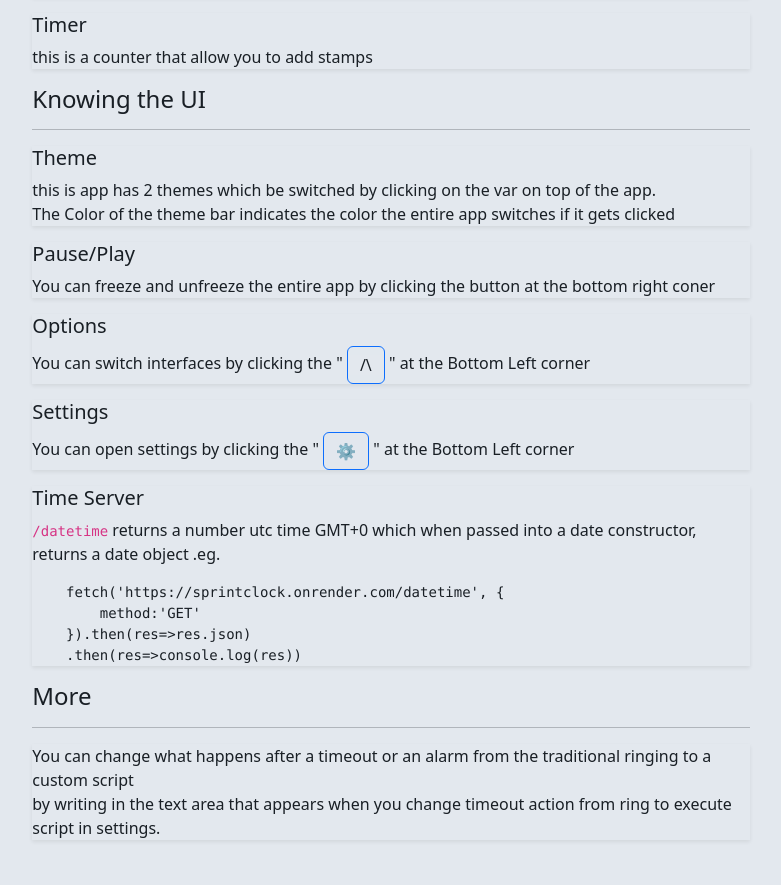
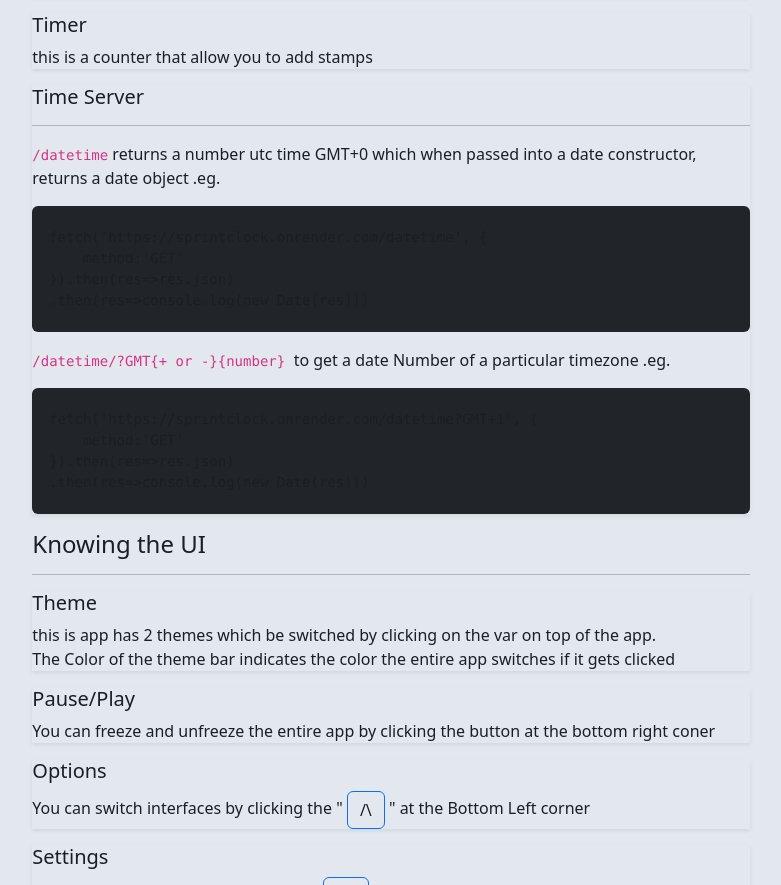
Before and after one commit to Msugh623/sprintclock, a website: page public/docs.html in a window 1280 px wide. Shown: the part 851-1736 px from the top of the page, without its empty margins (249-1030 px from the left). Drawn offline with Linux system fonts and the light colour scheme.

Commit message:
indexed time server in docs

```diff
--- a/public/docs.html
+++ b/public/docs.html
@@ -82,6 +82,36 @@
                             this is a counter that allow you to add stamps
                         </div>
                     </div>
+                    <div class="shadow-sm">
+                        <h5 class="mt-3">
+                            Time Server
+                        </h5>
+                        <hr>
+                        <div>
+                            <code>/datetime</code> returns a number utc time GMT+0 which when passed into a date
+                            constructor, returns a date object .eg.
+                            <div class="my-3 shadow-md  ">
+                                <pre class="bg-dark rounded">
+
+  fetch('https://sprintclock.onrender.com/datetime', {
+      method:'GET'
+  }).then(res=>res.json)
+  .then(res=>console.log(new Date(res)))
+                                </pre>
+                            </div>
+                            <code>/datetime/?GMT{+ or -}{number} </code> to get a date Number of a particular timezone
+                            .eg.
+                            <div class="my-3 shadow-md  ">
+                                <pre class="bg-dark rounded">
+
+  fetch('https://sprintclock.onrender.com/datetime?GMT+1', {
+      method:'GET'
+  }).then(res=>res.json)
+  .then(res=>console.log(new Date(res)))
+                                </pre>
+                            </div>
+                        </div>
+                    </div>
                     </p>
                     <h4>
                         Knowing the UI
@@ -127,23 +157,6 @@
                                 ⚙
                             </div>
                             " at the Bottom Left corner
-                        </div>
-                    </div>
-                    <div class="shadow-sm">
-                        <h5 class="mt-3">
-                            Time Server
-                        </h5>
-                        <div>
-                            <code>/datetime</code> returns a number utc time GMT+0 which when passed into a date
-                            constructor, returns a date object .eg.
-                            <div class="my-3 shadow-md rounded ">
-<pre>
-    fetch('https://sprintclock.onrender.com/datetime', {
-        method:'GET'
-    }).then(res=>res.json)
-    .then(res=>console.log(res))
-</pre>
-                            </div>
                         </div>
                     </div>
                     <h4>
```
